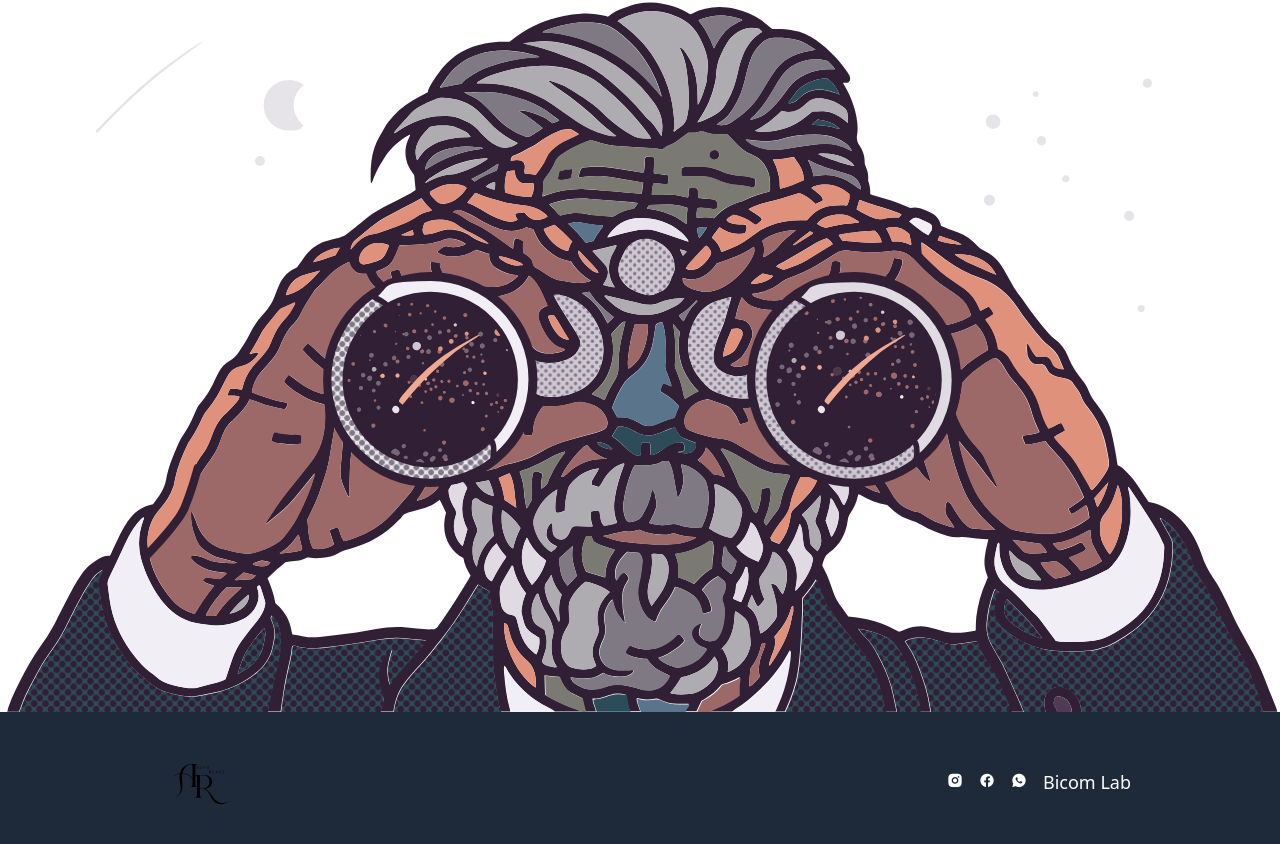
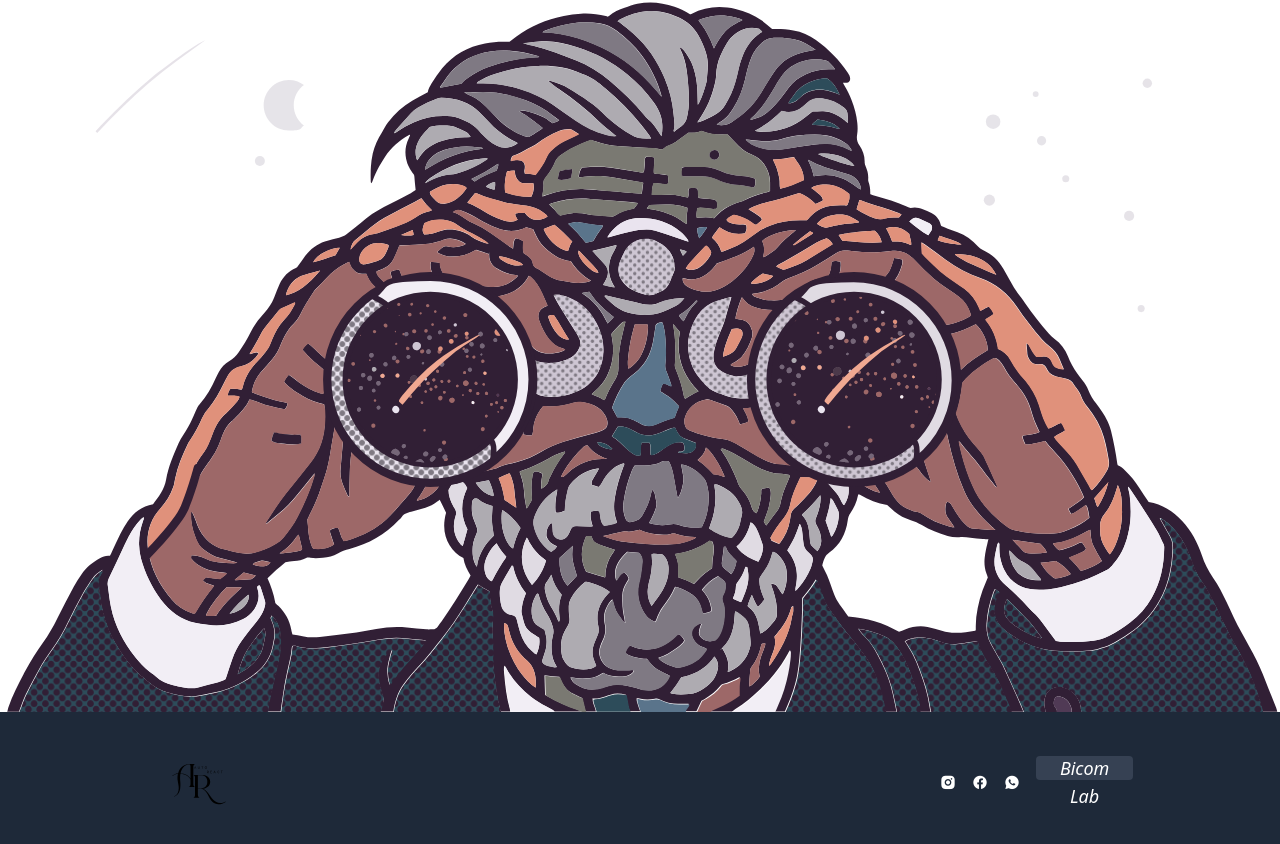
Before and after one commit to Ibrahima96/auto-vanilla, a website built with Vite: page index.html in a window 1280 px wide. Shown: the part 1867-2711 px from the top of the page. Built offline with nearby package versions, Linux system fonts and the light colour scheme.

Commit message:
bicom finition

```diff
--- a/index.html
+++ b/index.html
@@ -130,7 +130,7 @@
             <div>
               <img src="/src/assets/A.svg" alt="logo" class="w-1/5 cursor-pointer" />
             </div>
-            <div class="flex space-x-4 flex-col md:flex-row">
+            <div class="flex space-x-4  items-center ">
              <a href="">
               <i class="ri-instagram-fill"></i>
              </a>
@@ -140,9 +140,9 @@
              <a href="">
               <i class="ri-whatsapp-fill"></i>
              </a>
-             <p class="text-lg font-thin">
-              Bicom Lab
-             </p>
+             <i class="md:text-lg font-thin text-[10px]">
+              <span class="size-1 bg-gray-700 rounded-sm  px-6">Bicom</span><span class="hidden md:block"> Lab</span>
+             </i>
             </div>
           </div>
         </div>
```
Also changed, not shown: src/output.css.
